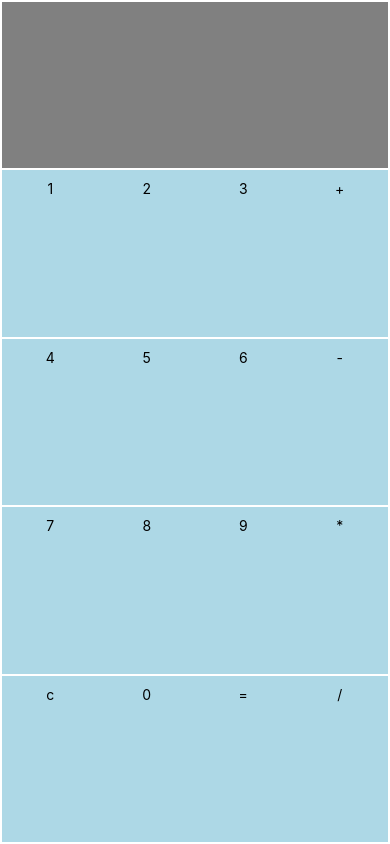
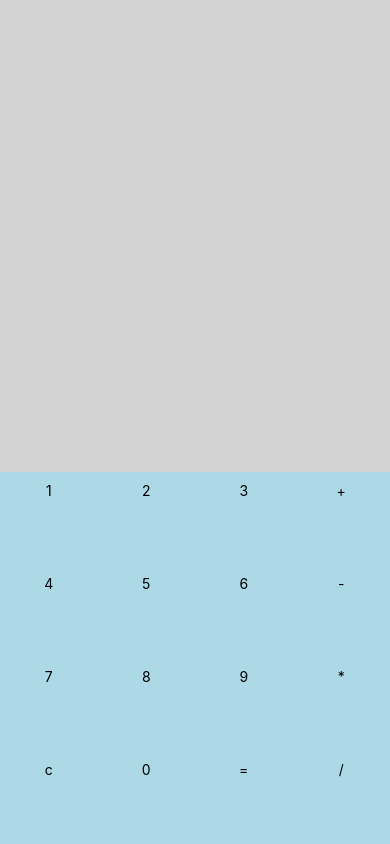
Before and after one commit to MFG-art/React-Native-Calculator, a React Native app: screen / in a window 390 px wide. Built offline with nearby package versions, Linux system fonts and the light colour scheme.

Commit message:
Made changes to display element and removed margins from row and column elements.

```diff
--- a/App.js
+++ b/App.js
@@ -107,15 +107,17 @@ const styles = StyleSheet.create({
   screen: {
     fontSize: 60,
     flex: 1,
-    backgroundColor: 'grey',
-    textAlign: 'center',
-    verticalAlign: 'bottom',
+    flexDirection: 'column',
+    justifyContent: 'center',
+
   },
 
   screenContainer: {
-    flex: 1,
-    flexDirection: 'row',
-    margin: 1,
+    flex: 4,
+    flexDirection: 'column',
+    justifyContent: 'center',
+    padding: 50,
+    backgroundColor: 'lightgrey',
 
   },
 
@@ -129,11 +131,9 @@ const styles = StyleSheet.create({
     column: {
       flex: 1,
       flexDirection: 'column',
-      margin: 1
     },
     row: {
       flex: 1,
       flexDirection: 'row',
-      margin: 1,
     },
 });
```
